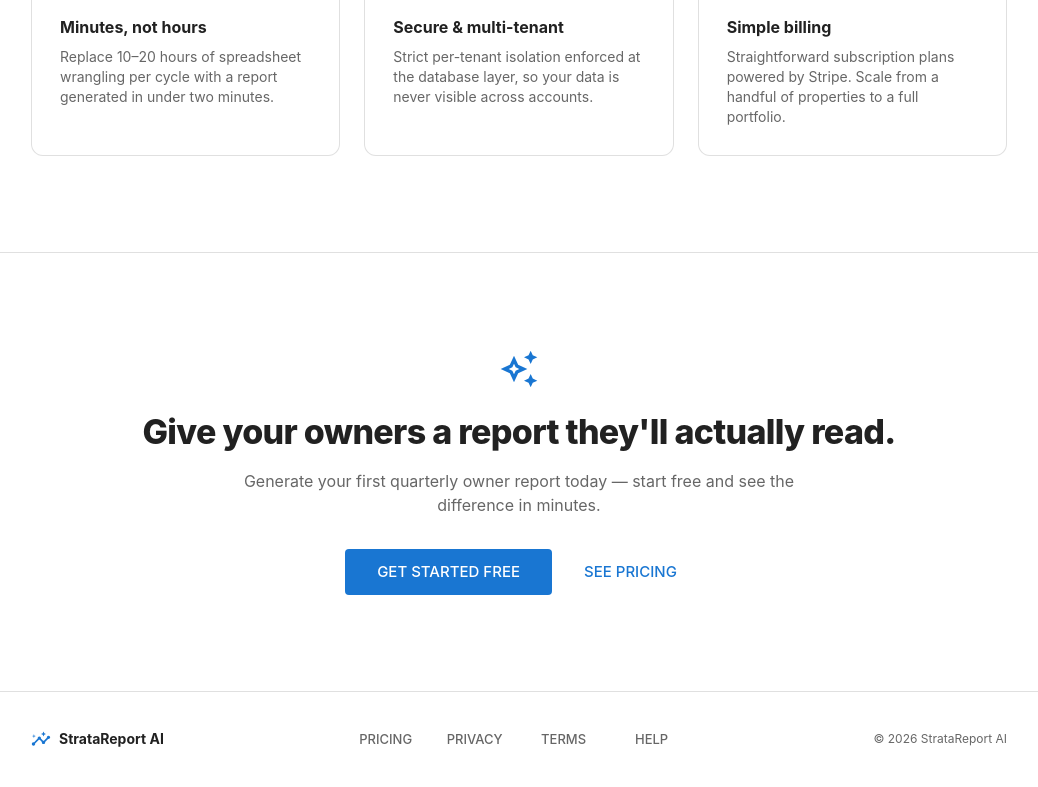
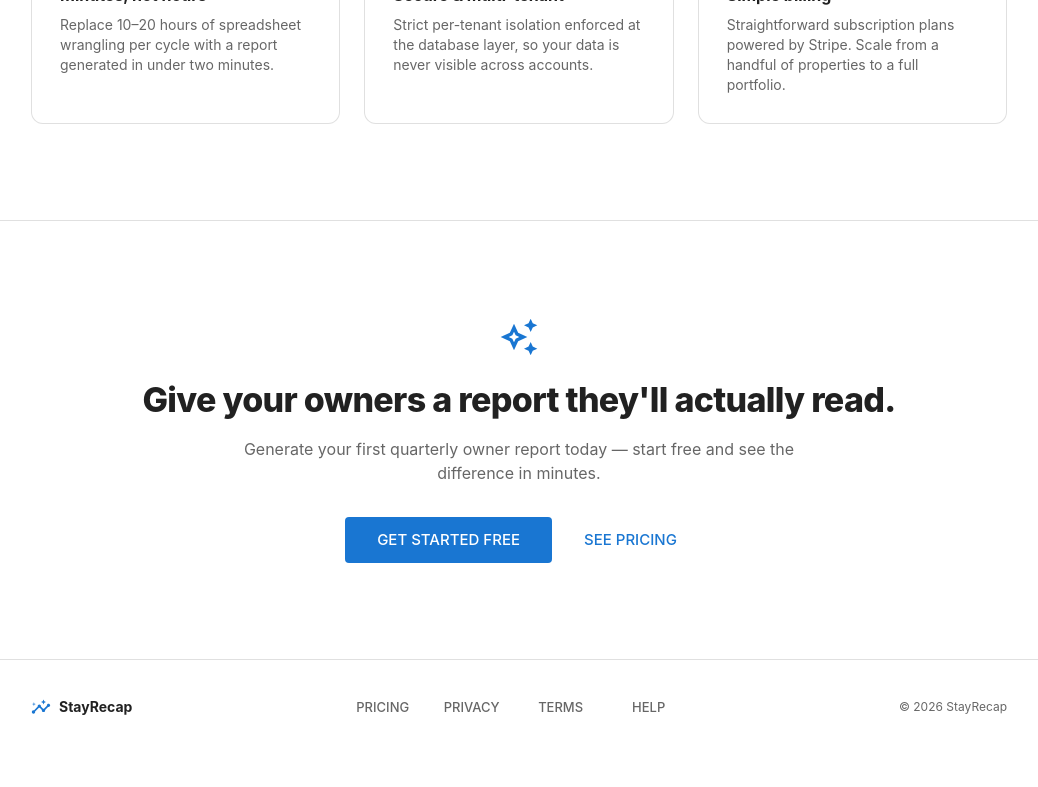
Before and after one commit to strata-reports-ai/web-strata-reports, a React app: page / in a window 1280 px wide. Shown: the part 1837-2624 px from the top of the page, without its empty margins (121-1159 px from the left). After the commit the page ends 2592 px from the top, so only its background shows below. Built offline with nearby package versions, Linux system fonts and the light colour scheme; some packages are replaced by stand-ins of ours; no server answers.

Commit message:
rebrand: StrataReport AI -> StayRecap across UI, help, legal, and page title

```diff
--- a/index.html
+++ b/index.html
@@ -4,7 +4,7 @@
     <meta charset="UTF-8" />
     <meta name="viewport" content="width=device-width, initial-scale=1.0" />
     <meta name="theme-color" content="#1976d2" />
-    <title>StrataReport AI</title>
+    <title>StayRecap</title>
   </head>
   <body>
     <div id="root"></div>
--- a/src/components/layout/LegalFooter.tsx
+++ b/src/components/layout/LegalFooter.tsx
@@ -20,7 +20,7 @@ export function LegalFooter() {
         alignItems="center"
       >
         <Typography variant="body2" color="text.secondary">
-          &copy; {new Date().getFullYear()} StrataReport AI
+          &copy; {new Date().getFullYear()} StayRecap
         </Typography>
         <Link component={RouterLink} to="/legal/privacy" variant="body2" color="text.secondary" underline="hover">
           Privacy Policy
--- a/src/components/layout/Sidebar.tsx
+++ b/src/components/layout/Sidebar.tsx
@@ -75,7 +75,7 @@ export function Sidebar({ variant, open, onClose }: SidebarProps) {
     <Box sx={{ width: SIDEBAR_WIDTH, overflowX: 'hidden' }}>
       <Toolbar>
         <Typography variant="subtitle1" fontWeight={700} noWrap>
-          StrataReport AI
+          StayRecap
         </Typography>
       </Toolbar>
       <List>
--- a/src/components/layout/TopBar.tsx
+++ b/src/components/layout/TopBar.tsx
@@ -22,7 +22,7 @@ export function TopBar({ onMenuClick, showMenuButton }: TopBarProps) {
           </IconButton>
         )}
         <Typography variant="h6" component="div" noWrap sx={{ flexGrow: 1 }}>
-          StrataReport AI
+          StayRecap
         </Typography>
       </Toolbar>
     </AppBar>
--- a/src/content/help/add-first-property.md
+++ b/src/content/help/add-first-property.md
@@ -1,6 +1,6 @@
 # How do I add my first property?
 
-Getting your first property into StrataReport AI takes about two minutes. Sign in to your account and open the Properties page from the left-hand navigation, then click "Add property" in the top-right corner.
+Getting your first property into StayRecap takes about two minutes. Sign in to your account and open the Properties page from the left-hand navigation, then click "Add property" in the top-right corner.
 
 You will be asked for a few basic details: the property name, street address, number of bedrooms, and the platform you currently use to manage bookings (Hostaway, Airbnb, or Other). Only the name and address are strictly required, but filling in the other fields up front lets the report engine produce richer insights later.
 
--- a/src/content/help/cancel-subscription.md
+++ b/src/content/help/cancel-subscription.md
@@ -1,6 +1,6 @@
 # How do I cancel my subscription?
 
-You can cancel your StrataReport AI subscription at any time from the Billing settings page. Open Settings from the main navigation, choose the Billing tab, and click "Cancel subscription" near the bottom of the page. We will ask you to confirm and to tell us briefly why you are leaving so we can keep improving the product.
+You can cancel your StayRecap subscription at any time from the Billing settings page. Open Settings from the main navigation, choose the Billing tab, and click "Cancel subscription" near the bottom of the page. We will ask you to confirm and to tell us briefly why you are leaving so we can keep improving the product.
 
 Cancellation takes effect at the end of your current billing period, so you will keep full access to your reports, properties, and uploads until that date. We do not pro-rate refunds for partial months, but you will not be billed again after cancellation.
 
--- a/src/content/help/pricing-plans.md
+++ b/src/content/help/pricing-plans.md
@@ -1,6 +1,6 @@
 # What's included in each pricing plan?
 
-StrataReport AI offers three subscription tiers designed to grow with your portfolio. All plans include unlimited CSV uploads, the full column-mapping wizard, and email support.
+StayRecap offers three subscription tiers designed to grow with your portfolio. All plans include unlimited CSV uploads, the full column-mapping wizard, and email support.
 
 ## Starter
 
--- a/src/content/help/required-csv-files.md
+++ b/src/content/help/required-csv-files.md
@@ -1,6 +1,6 @@
 # What CSV files do I need?
 
-StrataReport AI builds each report from three core CSV exports: a reservations file, an expenses file, and an optional financial transactions file from your accounting system. Together, these give the engine a complete picture of revenue, costs, and net operating performance for each property.
+StayRecap builds each report from three core CSV exports: a reservations file, an expenses file, and an optional financial transactions file from your accounting system. Together, these give the engine a complete picture of revenue, costs, and net operating performance for each property.
 
 The reservations CSV should include one row per booking with the check-in date, check-out date, guest name (optional), nightly rate, cleaning fees, taxes, and the payout amount. The expenses CSV should include one row per transaction with a date, vendor or description, category, amount, and the property it applies to. If you connect QuickBooks, you can also drop in a chart-of-accounts export to ensure expense categories line up with your books.
 
--- a/src/content/privacy.md
+++ b/src/content/privacy.md
@@ -6,7 +6,7 @@ Last updated: 2026-06-01
 
 ## 1. Introduction
 
-StrataReport AI ("we", "us", or "our") operates the StrataReport AI service (the "Service"). This Privacy Policy explains how we collect, use, and disclose information when you use our Service.
+StayRecap ("we", "us", or "our") operates the StayRecap service (the "Service"). This Privacy Policy explains how we collect, use, and disclose information when you use our Service.
 
 By using the Service, you agree to the collection and use of information in accordance with this policy.
 
--- a/src/content/terms.md
+++ b/src/content/terms.md
@@ -6,11 +6,11 @@ Last updated: 2026-06-01
 
 ## 1. Acceptance of Terms
 
-By accessing or using the StrataReport AI service (the "Service"), you agree to be bound by these Terms of Service ("Terms"). If you do not agree to these Terms, do not use the Service.
+By accessing or using the StayRecap service (the "Service"), you agree to be bound by these Terms of Service ("Terms"). If you do not agree to these Terms, do not use the Service.
 
 ## 2. The Service
 
-StrataReport AI provides AI-assisted tools for generating strata and property reports. The Service is provided on an "as is" and "as available" basis.
+StayRecap provides AI-assisted tools for generating strata and property reports. The Service is provided on an "as is" and "as available" basis.
 
 ## 3. Accounts
 
@@ -51,7 +51,7 @@ We may update these Terms from time to time. Material changes will be notified t
 
 ## 11. Governing Law
 
-These Terms are governed by the laws of the jurisdiction in which StrataReport AI is registered, without regard to conflict of law principles.
+These Terms are governed by the laws of the jurisdiction in which StayRecap is registered, without regard to conflict of law principles.
 
 ## 12. Contact
 
--- a/src/pages/LandingPage.tsx
+++ b/src/pages/LandingPage.tsx
@@ -24,7 +24,7 @@ type Feature = { icon: ReactNode; title: string; body: string }
 
 const STEPS: { n: string; title: string; body: string }[] = [
   { n: '01', title: 'Upload your data', body: 'Drop in CSV exports from your PMS, accounting, and review platforms — revenue, expenses, reviews, tasks, and inspections.' },
-  { n: '02', title: 'AI writes the narrative', body: 'StrataReport computes the numbers in code, then has AI write a clear quarterly story bound to those verified figures.' },
+  { n: '02', title: 'AI writes the narrative', body: 'StayRecap computes the numbers in code, then has AI write a clear quarterly story bound to those verified figures.' },
   { n: '03', title: 'Send a branded PDF', body: 'Download a polished, owner-ready PDF with charts and your branding — ready to send in about two minutes.' },
 ]
 
@@ -50,7 +50,7 @@ export function LandingPage() {
           <Toolbar disableGutters sx={{ gap: 1 }}>
             <InsightsOutlinedIcon sx={{ color: primary, mr: 1 }} />
             <Typography variant="h6" sx={{ fontWeight: 800, flexGrow: 1, letterSpacing: '-0.02em' }}>
-              StrataReport&nbsp;AI
+              StayRecap
             </Typography>
             <Button color="inherit" onClick={() => navigate('/pricing')} sx={{ display: { xs: 'none', sm: 'inline-flex' } }}>
               Pricing
@@ -74,7 +74,7 @@ export function LandingPage() {
             <Box component="span" sx={{ color: primary }}>write themselves.</Box>
           </Typography>
           <Typography variant="h6" sx={{ color: 'text.secondary', fontWeight: 400, maxWidth: 720, mx: 'auto', mb: 4 }}>
-            StrataReport AI turns messy short-term-rental data — PMS exports, expense sheets, guest reviews — into a
+            StayRecap turns messy short-term-rental data — PMS exports, expense sheets, guest reviews — into a
             polished, owner-ready quarterly PDF with an AI-written narrative bound to verified numbers. In under two minutes.
           </Typography>
           <Stack direction={{ xs: 'column', sm: 'row' }} spacing={2} justifyContent="center" alignItems="center">
@@ -158,7 +158,7 @@ export function LandingPage() {
           <Stack direction={{ xs: 'column', sm: 'row' }} spacing={2} justifyContent="space-between" alignItems="center">
             <Stack direction="row" spacing={1} alignItems="center">
               <InsightsOutlinedIcon sx={{ color: primary, fontSize: 20 }} />
-              <Typography variant="body2" sx={{ fontWeight: 700 }}>StrataReport AI</Typography>
+              <Typography variant="body2" sx={{ fontWeight: 700 }}>StayRecap</Typography>
             </Stack>
             <Stack direction="row" spacing={3}>
               <Button size="small" color="inherit" onClick={() => navigate('/pricing')} sx={{ color: 'text.secondary' }}>Pricing</Button>
@@ -167,7 +167,7 @@ export function LandingPage() {
               <Button size="small" color="inherit" onClick={() => navigate('/help')} sx={{ color: 'text.secondary' }}>Help</Button>
             </Stack>
             <Typography variant="caption" sx={{ color: 'text.secondary' }}>
-              © {new Date().getFullYear()} StrataReport AI
+              © {new Date().getFullYear()} StayRecap
             </Typography>
           </Stack>
         </Container>
--- a/src/pages/OnboardingWelcomePage.tsx
+++ b/src/pages/OnboardingWelcomePage.tsx
@@ -17,7 +17,7 @@ export function OnboardingWelcomePage() {
       }}
     >
       <Typography variant="h4" fontWeight={700} gutterBottom>
-        Welcome to StrataReport AI
+        Welcome to StayRecap
       </Typography>
       <Typography variant="body1" color="text.secondary" sx={{ mb: 4, maxWidth: 480 }}>
         Let's get you set up. Add your first property, upload data, and generate your first report.
--- a/src/pages/SignInPage.tsx
+++ b/src/pages/SignInPage.tsx
@@ -56,7 +56,7 @@ export function SignInPage() {
       >
         <Box component="form" onSubmit={handleSubmit} sx={{ width: '100%', maxWidth: 400 }}>
         <Typography variant="h5" fontWeight={700} mb={3}>
-          Sign in to StrataReport AI
+          Sign in to StayRecap
         </Typography>
         <Stack spacing={2}>
           <TextField
--- a/src/pages/help/HelpIndexPage.tsx
+++ b/src/pages/help/HelpIndexPage.tsx
@@ -46,7 +46,7 @@ export function HelpIndexPage() {
           Help center
         </Typography>
         <Typography variant="body1" sx={{ mb: 3, color: 'text.secondary' }}>
-          Answers to the most common questions about StrataReport AI.
+          Answers to the most common questions about StayRecap.
         </Typography>
         <TextField
           fullWidth
```
Also changed, not shown: src/content/help/column-mapping-errors.md (+1 -1 lines), src/content/help/csv-upload-failed.md (+1 -1 lines), src/content/help/download-exports.md (+1 -1 lines).
